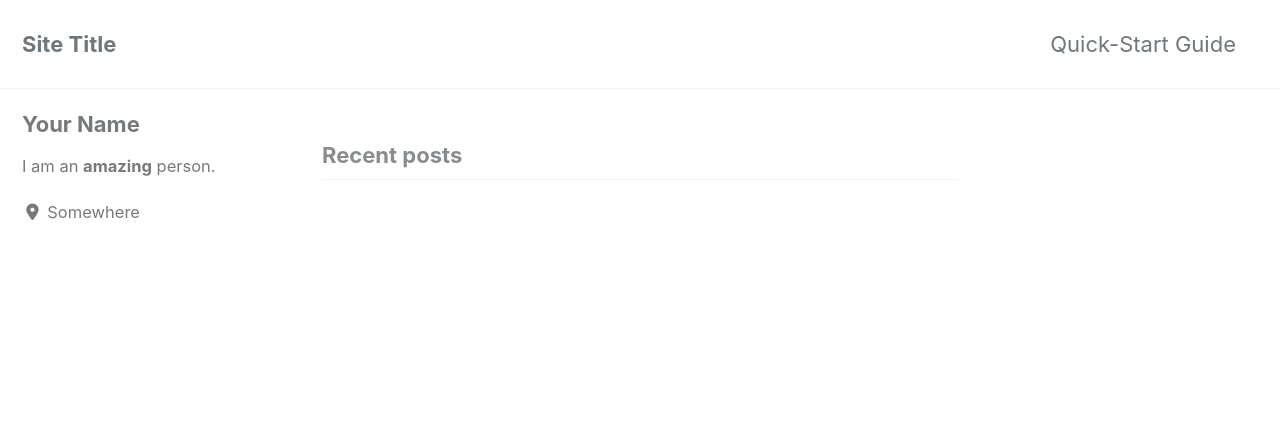
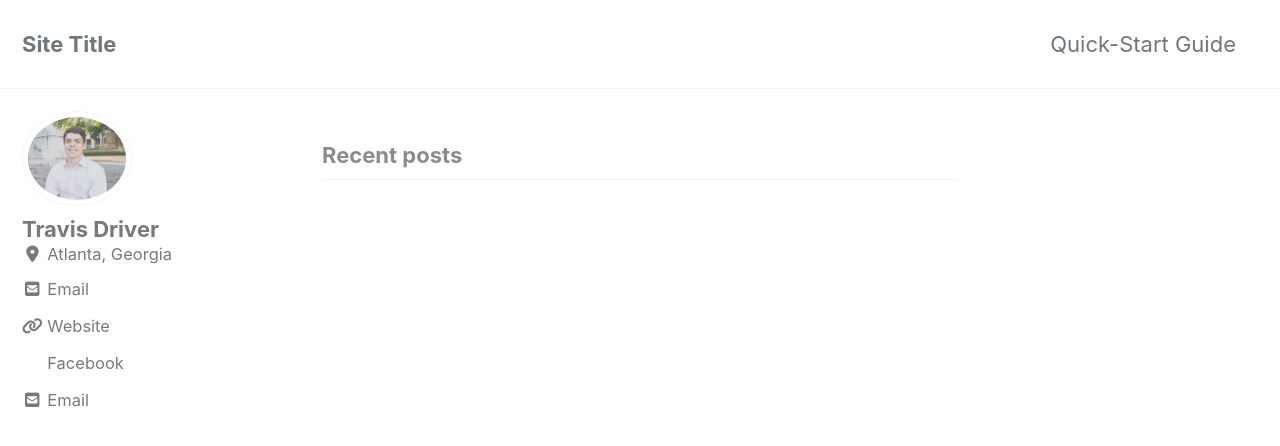
Before and after one commit to travisdriver/travisdriver.github.io, a Jekyll site: the page built from index.html, in a window 1280 px wide and 900 px high. Shown: the top 446 px of the window. Built offline with Jekyll 4.4.1, drawn with Linux system fonts in a browser that asks for light colours; cached includes are drawn as plain includes; nearby versions of some CDN libraries; the list of posts is cut into pages by our own code.

Commit message:
updating sidebar

```diff
--- a/_config.yml
+++ b/_config.yml
@@ -107,24 +107,24 @@ analytics:
 
 # Site Author
 author:
-  name             : "Your Name"
-  avatar           : # path of avatar image, e.g. "/assets/images/bio-photo.jpg"
-  bio              : "I am an **amazing** person."
-  location         : "Somewhere"
-  email            :
+  name             : "Travis Driver"
+  avatar           : "/assets/images/cover_photo.jpg"
+  bio              : #"I am an **amazing** person."
+  location         : "Atlanta, Georgia"
+  email            : "travisdriver@gatech.edu"
   links:
     - label: "Email"
       icon: "fas fa-fw fa-envelope-square"
-      # url: mailto:your.name@email.com
+      url: mailto:travisdriver@gatech.edu
     - label: "Website"
       icon: "fas fa-fw fa-link"
-      # url: "https://your-website.com"
-    - label: "Twitter"
-      icon: "fab fa-fw fa-twitter-square"
+      url: "https://travisdriver.github.io/"
+    # - label: "Twitter"
+      # icon: "fab fa-fw fa-twitter-square"
       # url: "https://twitter.com/"
     - label: "Facebook"
-      icon: "fab fa-fw fa-facebook-square"
-      # url: "https://facebook.com/"
+      icon: "fab fa-fw fa-linkedin-square"
+      url: "https://www.linkedin.com/in/drivert/"
     - label: "GitHub"
       icon: "fab fa-fw fa-github"
       # url: "https://github.com/"
```
Also changed, not shown: assets/images/cover_photo.jpg (added), 2 other files.
